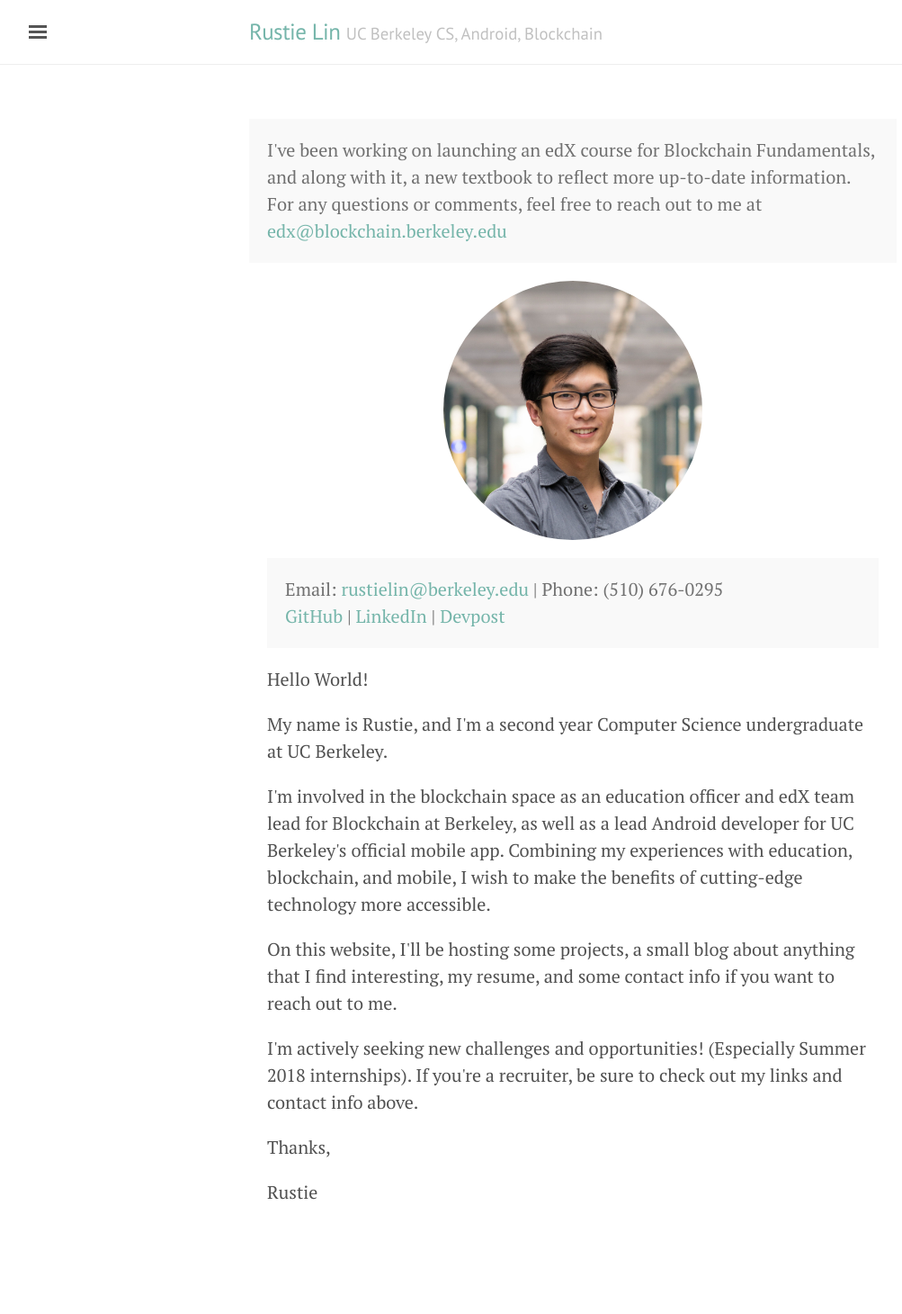
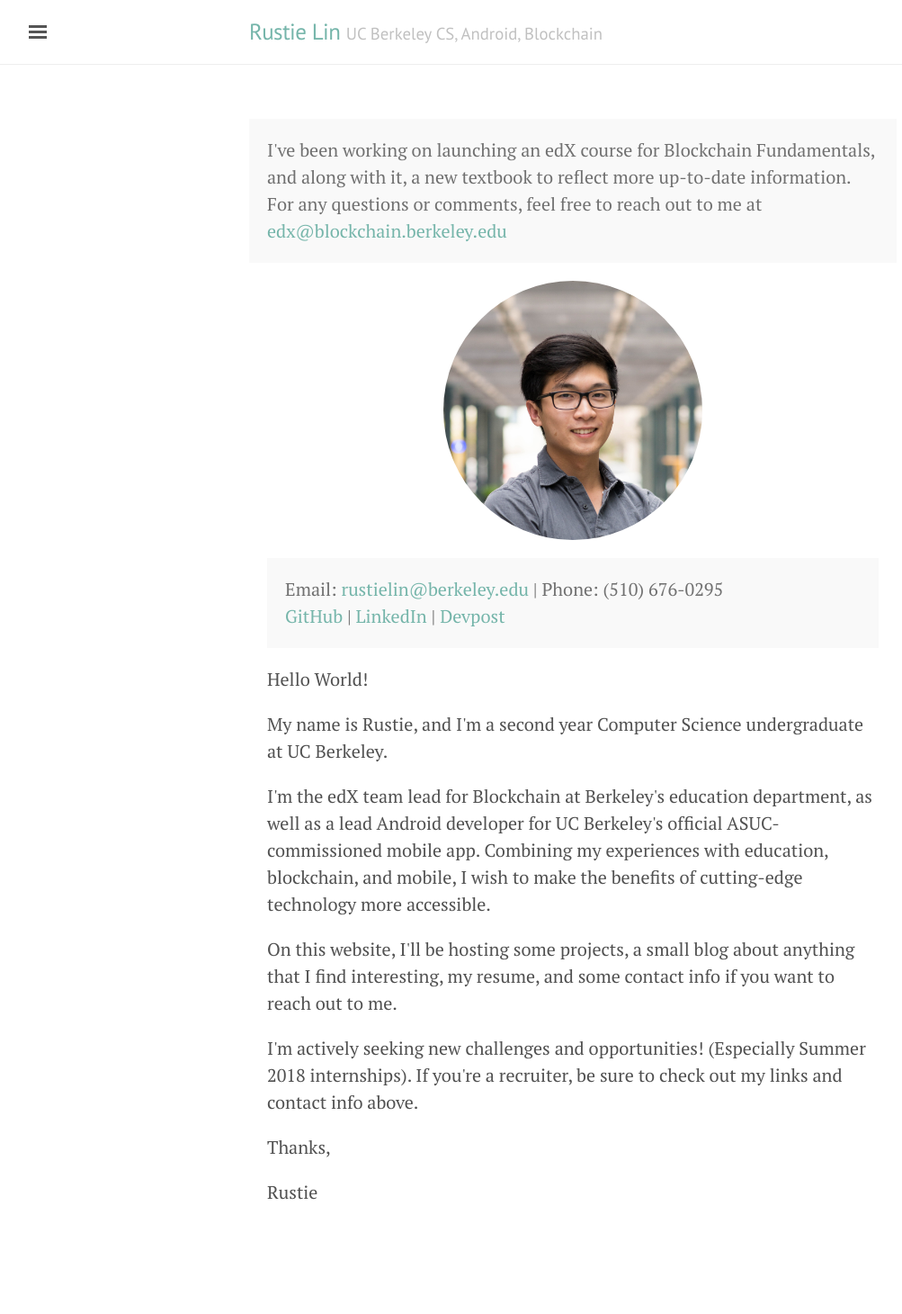
Before and after one commit to rustielin/rustielin.github.io, a Jekyll site: the page built from index.html, in a window 1280 px wide. Shown: the whole page at 90% size, without its empty margins (3-1006 px from the left). Built offline with Jekyll 4.4.1, drawn with Linux system fonts in a browser that asks for light colours.

Commit message:
shorter bio

```diff
--- a/index.html
+++ b/index.html
@@ -34,7 +34,7 @@ title: Home
 
     <p> My name is Rustie, and I'm a second year Computer Science undergraduate at UC Berkeley.</p>
 
-    <p> I'm involved in the blockchain space as an education officer and edX team lead for Blockchain at Berkeley, as well as a lead Android developer for UC Berkeley's official mobile app. Combining my experiences with education, blockchain, and mobile, I wish to make the benefits of cutting-edge technology more accessible. </p>
+    <p> I'm the edX team lead for Blockchain at Berkeley's education department, as well as a lead Android developer for UC Berkeley's official ASUC-commissioned mobile app. Combining my experiences with education, blockchain, and mobile, I wish to make the benefits of cutting-edge technology more accessible. </p>
 
     <p> On this website, I'll be hosting some projects, a small blog about anything that I find interesting, my resume, and some contact info if you want to reach out to me. </p>
 
```
